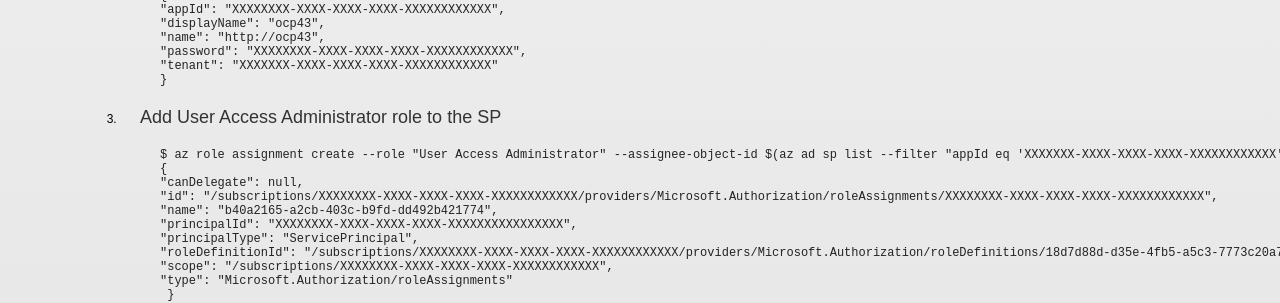
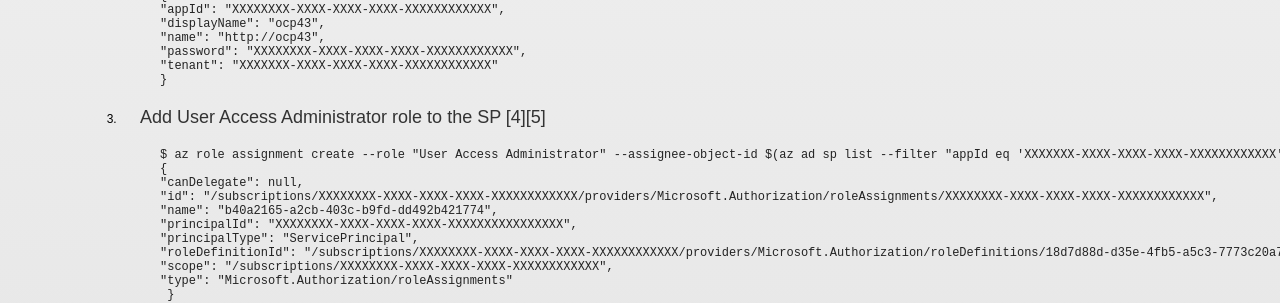
Before and after one commit to mauroseb/mauroseb.github.io, a Jekyll site: the page built from _posts/2020-04-02-OCP43-on-azure-tests.md, in a window 1280 px wide and 900 px high, scrolled down 1254 px. Shown: the part 153-456 px from the top of the window. Built offline with Jekyll 4.4.1, drawn with Linux system fonts in a browser that asks for light colours; some of the changed text lies outside the part shown.

Commit message:
Update 2020-04-02-OCP43-on-azure-tests.md

```diff
--- a/_posts/2020-04-02-OCP43-on-azure-tests.md
+++ b/_posts/2020-04-02-OCP43-on-azure-tests.md
@@ -79,7 +79,7 @@
            }
 
 
-    3. Add User Access Administrator role to the SP
+    3. Add User Access Administrator role to the SP [4][5]
 
            $ az role assignment create --role "User Access Administrator" --assignee-object-id $(az ad sp list --filter "appId eq 'XXXXXXX-XXXX-XXXX-XXXX-XXXXXXXXXXXX'"  | jq '.[0].objectId' -r)
            {
@@ -170,3 +170,5 @@
  [3] https://docs.microsoft.com/nl-nl/cli/azure/get-started-with-azure-cli?view=azure-cli-latest
 
  [4] https://docs.openshift.com/container-platform/4.3/installing/installing_azure/installing-azure-account.html#installation-azure-increasing-limits_installing-azure-account
+
+ [5] https://docs.microsoft.com/en-us/azure/virtual-machines/linux/openshift-container-platform-4x
```
